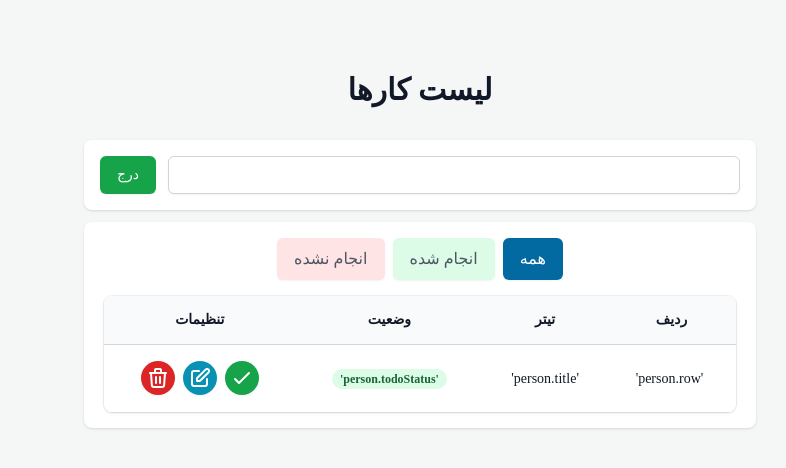
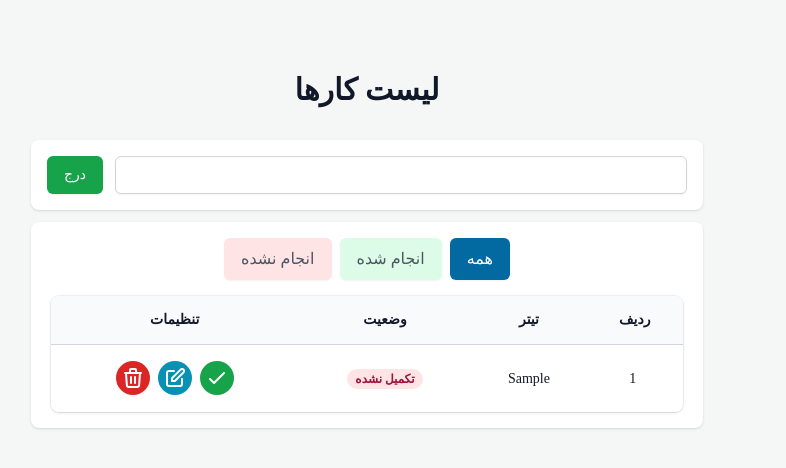
Before and after one commit to ahad-lag/todo-list, a React (Create React App) app: page / in a window 1280 px wide. Both pictures are taken after typing "Sample" into the empty fields and a click on the button "درج". Shown: the top 468 px of the page, without its empty margins (469-1255 px from the left). Built offline with nearby package versions, Linux system fonts and the light colour scheme.

Commit message:
complete show todos

```diff
--- /dev/null
+++ b/src/components/todos/statusBadgeDone.js
@@ -0,0 +1,9 @@
+
+export default function StatusBadgeDone() {
+
+    return(
+        <span className="inline-flex rounded-full bg-green-100 px-2 text-xs font-semibold leading-5 text-green-800">
+            تکمیل شده
+        </span>
+    )
+}
--- /dev/null
+++ b/src/components/todos/statusBadgeUndone.js
@@ -0,0 +1,9 @@
+
+export default function StatusBadgeUndone() {
+
+    return(
+        <span className="inline-flex rounded-full bg-rose-100 px-2 text-xs font-semibold leading-5 text-rose-800">
+            تکمیل نشده
+        </span>
+    )
+}
--- a/src/components/todos/todoList.js
+++ b/src/components/todos/todoList.js
@@ -35,7 +35,7 @@ export default function TodoList() {
                                     {/* import todo list item (tr) */}
                                     {
                                         todos.length
-                                            ? <TodoListItem />
+                                            ? todos.map(( todo , index ) => <TodoListItem index={index + 1} todo={todo.todo} status={todo.status} />)
                                             : <EmptyListItem />
                                     }
 
--- a/src/components/todos/todoListItem.js
+++ b/src/components/todos/todoListItem.js
@@ -1,17 +1,21 @@
+import StatusBadgeDone from './statusBadgeDone';
+import StatusBadgeUndone from './statusBadgeUndone';
 
-export default function TodoListItem() {
+export default function TodoListItem({ index , todo , status }) {
     return(
         <tr key="key">
             <td className="whitespace-nowrap px-3 py-4 text-sm text-gray-500 text-center">
-                <div className="text-gray-900 mr-1">'person.row'</div>
+                <div className="text-gray-900 mr-1">{index}</div>
             </td>
             <td className="whitespace-nowrap px-3 py-4 text-sm text-gray-500 text-center">
-                <div className="text-gray-900">'person.title'</div>
+                <div className="text-gray-900">{todo}</div>
             </td>
             <td className="whitespace-nowrap px-3 py-4 text-sm text-gray-500 text-center">
-                <span className="inline-flex rounded-full bg-green-100 px-2 text-xs font-semibold leading-5 text-green-800">
-                'person.todoStatus'
-                </span>
+                {
+                    status
+                        ? <StatusBadgeDone />
+                        : <StatusBadgeUndone />
+                }
             </td>
             <td className="relative whitespace-nowrap py-4 px-3 text-center text-sm font-medium">
                 <button
```
